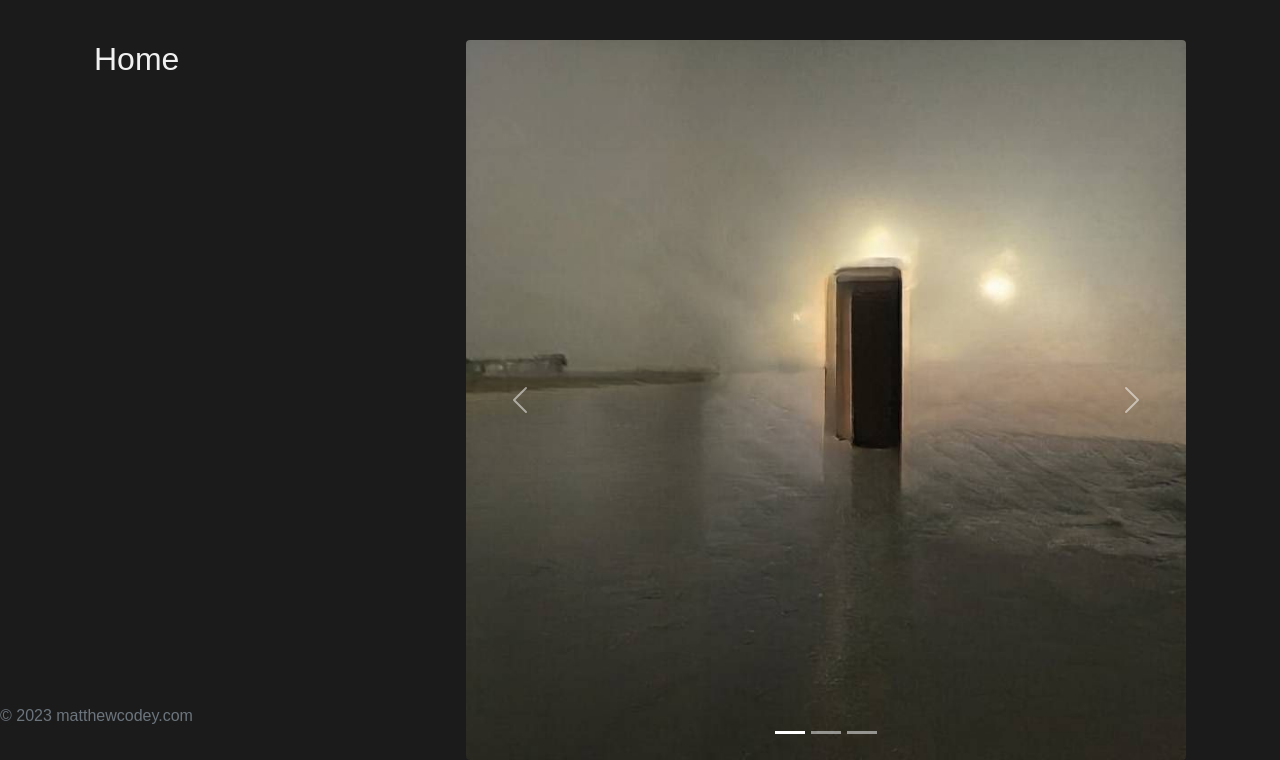
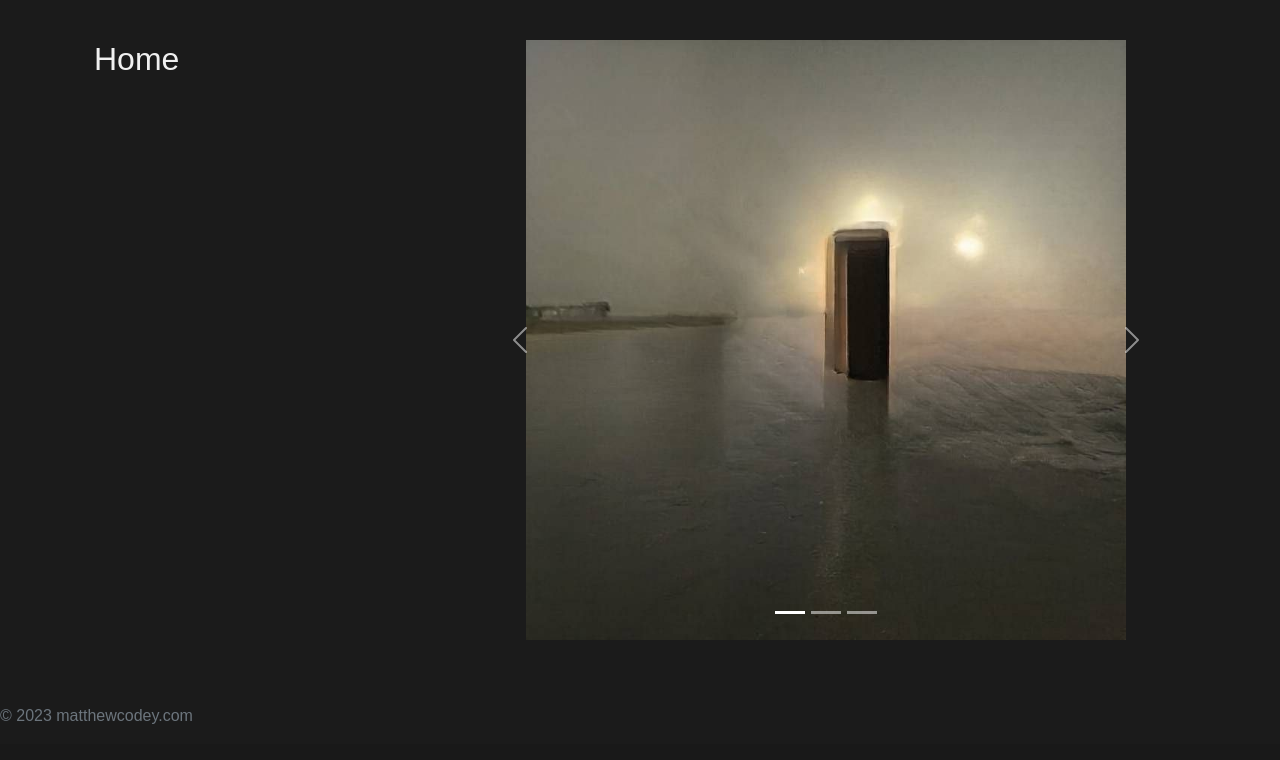
Before and after one commit to bdmcodey/mcsite, a Flask app: page /home/ in a window 1280 px wide. Shown: the part 56-816 px from the top of the page. After the commit the page ends 780 px from the top, so only its background shows below. Run offline with Flask 2, Linux system fonts and the light colour scheme.

Commit message:
Resize images, need to fix footer

```diff
--- a/static/css/main.css
+++ b/static/css/main.css
@@ -62,3 +62,9 @@ footer {
     position: absolute;
     bottom: 0;
 }
+
+img {
+    max-width: 600px;
+    max-height: 600px;
+    object-fit: contain;
+}
--- a/templates/home.html
+++ b/templates/home.html
@@ -18,13 +18,13 @@
                 </div>
                 <div class="carousel-inner">
                     <div class="carousel-item active">
-                        <img src="{{ url_for('static', filename='1.jpg') }}" class="d-block w-100 rounded" alt="...">
+                        <img src="{{ url_for('static', filename='1.jpg') }}" class="d-block w-100 rounded img-fluid" alt="...">
                     </div>
                     <div class="carousel-item">
-                        <img src="{{ url_for('static', filename='2.jpg') }}" class="d-block w-100 rounded" alt="...">
+                        <img src="{{ url_for('static', filename='2.jpg') }}" class="d-block w-100 rounded img-fluid" alt="...">
                     </div>
                     <div class="carousel-item">
-                        <img src="{{ url_for('static', filename='3.jpg') }}" class="d-block w-100 rounded" alt="...">
+                        <img src="{{ url_for('static', filename='3.jpg') }}" class="d-block w-100 rounded img-fluid" alt="...">
                     </div>
                 </div>
                 <button class="carousel-control-prev" type="button" data-bs-target="#carouselExampleIndicators"
```
